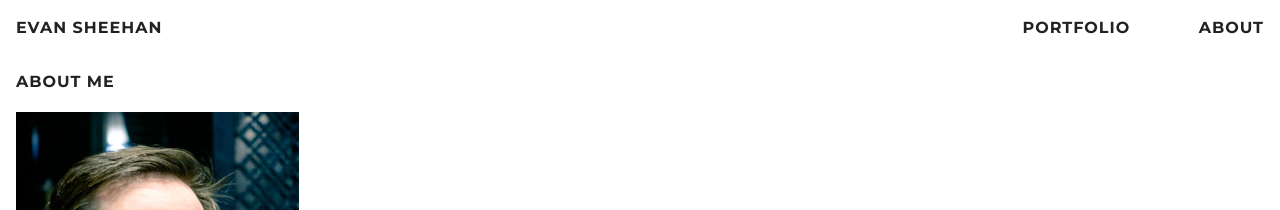
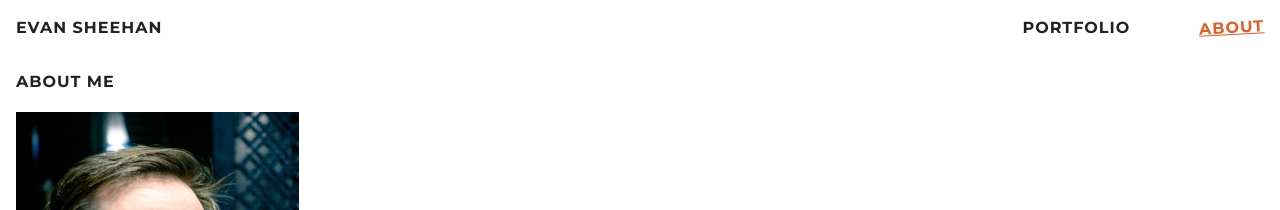
Before and after one commit to darthmall/darthmall.github.io, a Jekyll site: the page built from about/index.md, in a window 1280 px wide. Shown: the top 210 px of the page. Built offline with Jekyll 4.4.1, drawn with Linux system fonts in a browser that asks for light colours; nearby versions of some CDN libraries; some web fonts are replaced.

Commit message:
Style the selected section so that it stands out

```diff
--- a/_layouts/page.html
+++ b/_layouts/page.html
@@ -2,10 +2,11 @@
 layout: base
 ---
 <header>
+  {% assign toks = page.url | remove_first: "/" | split: "/" %}
   <a href="/" class="siteTitle">{{ site.title }}</a>
   <nav class="siteNav inline">
-    <a href="/portfolio">portfolio</a>
-    <a href="/about">About</a>
+    <a href="/portfolio" {% if toks.first == "portfolio" %}class="selected" {% endif %}>portfolio</a>
+    <a href="/about" {% if toks.first == "about" %}class="selected" {% endif %}>About</a>
   </nav>
 </header>
 
--- a/_sass/box.sass
+++ b/_sass/box.sass
@@ -89,3 +89,6 @@ hr
 
   li + li::before
     margin: 0 $sm-space
+
+.siteNav .selected
+  transform: rotate(-3deg)
--- a/_sass/typography.sass
+++ b/_sass/typography.sass
@@ -101,3 +101,7 @@ dt,
   color: inherit
   font-style: normal
   text-decoration: none
+
+.siteNav .selected
+  color: $highlight-color !important
+  text-decoration: underline
--- a/_sass/variables.sass
+++ b/_sass/variables.sass
@@ -16,5 +16,7 @@ $margin: $md-space
 
 $black: #222222
 $gray: #515151
+$orange: #E35D24
 
 $text-color: $gray
+$highlight-color: $orange
```
